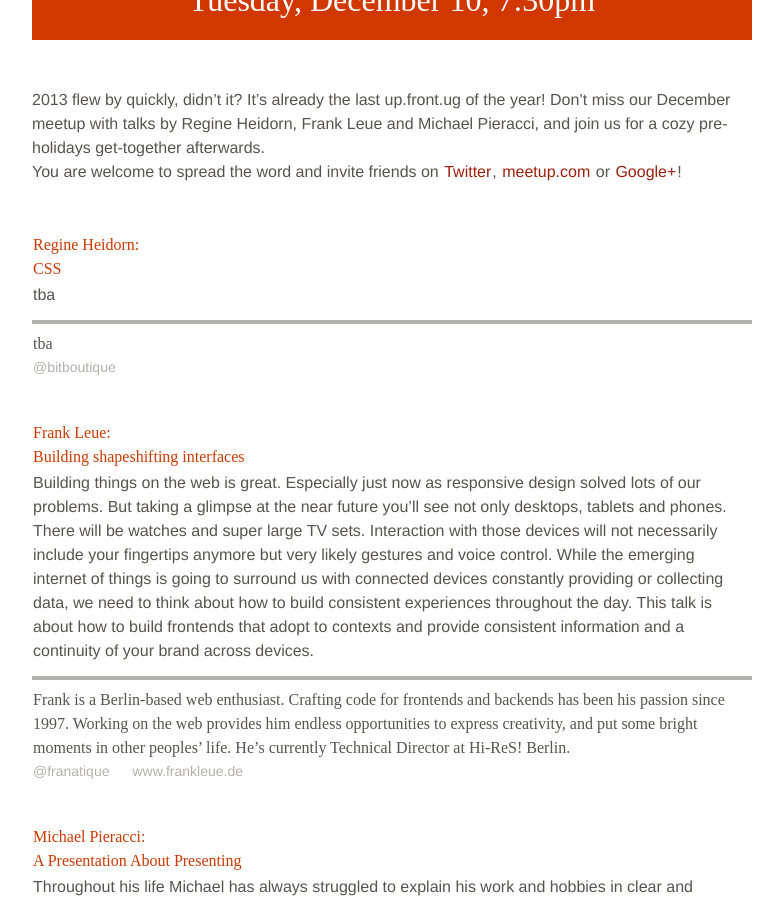
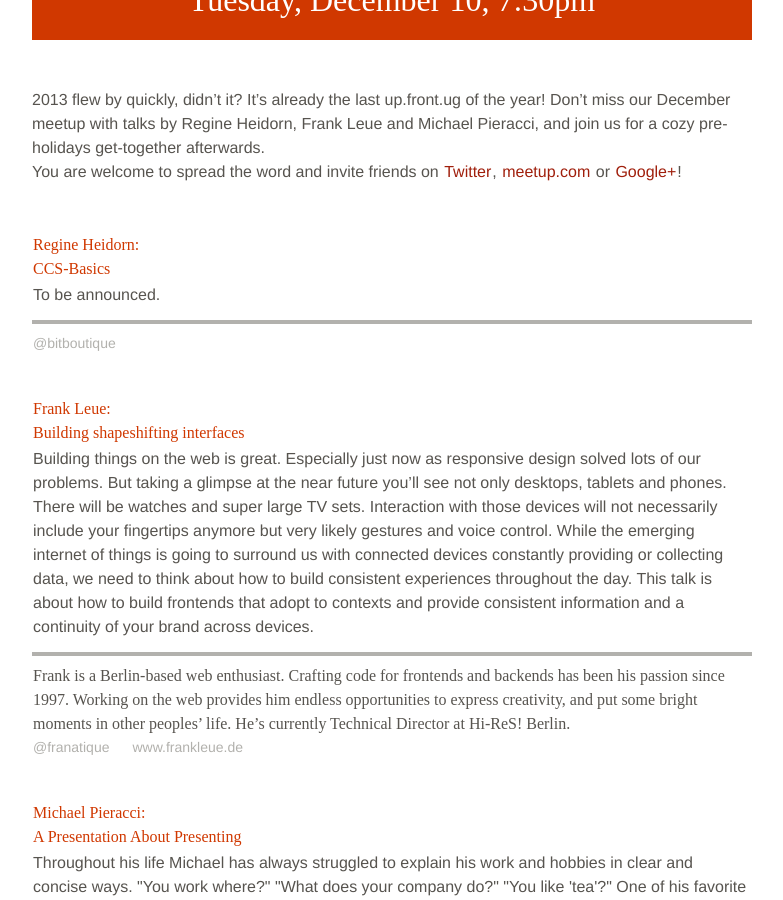
Before and after one commit to upfrontug/upfrontug.github.io, a Jekyll site: the page built from index.html, in a window 1280 px wide and 900 px high, scrolled down 592 px. Shown: the whole window, without its empty margins (248-1031 px from the left). Built offline with Jekyll 4.4.1, drawn with Linux system fonts in a browser that asks for light colours; nearby versions of some CDN libraries; comment, search, counter and statistics services are not loaded; a style sheet for code colours, icons or effects is not loaded.

Commit message:
Add topic Regine
tba

```diff
--- a/_posts/2013-12-10-meetup.html
+++ b/_posts/2013-12-10-meetup.html
@@ -10,12 +10,12 @@
 
 <ul class="talks">
   <li>
-    <h4><span>Regine Heidorn:</span> CSS</h4>
+    <h4><span>Regine Heidorn:</span>  CCS-Basics</h4>
     <p>
-      tba
+      To be announced.
     </p>
     <p class="speaker_info">
-      tba
+      <!-- tba -->
     </p>
     <ul class="speaker_links">
       <li><a href="http://www.twitter.com/bitboutique">@bitboutique</a></li>
```
